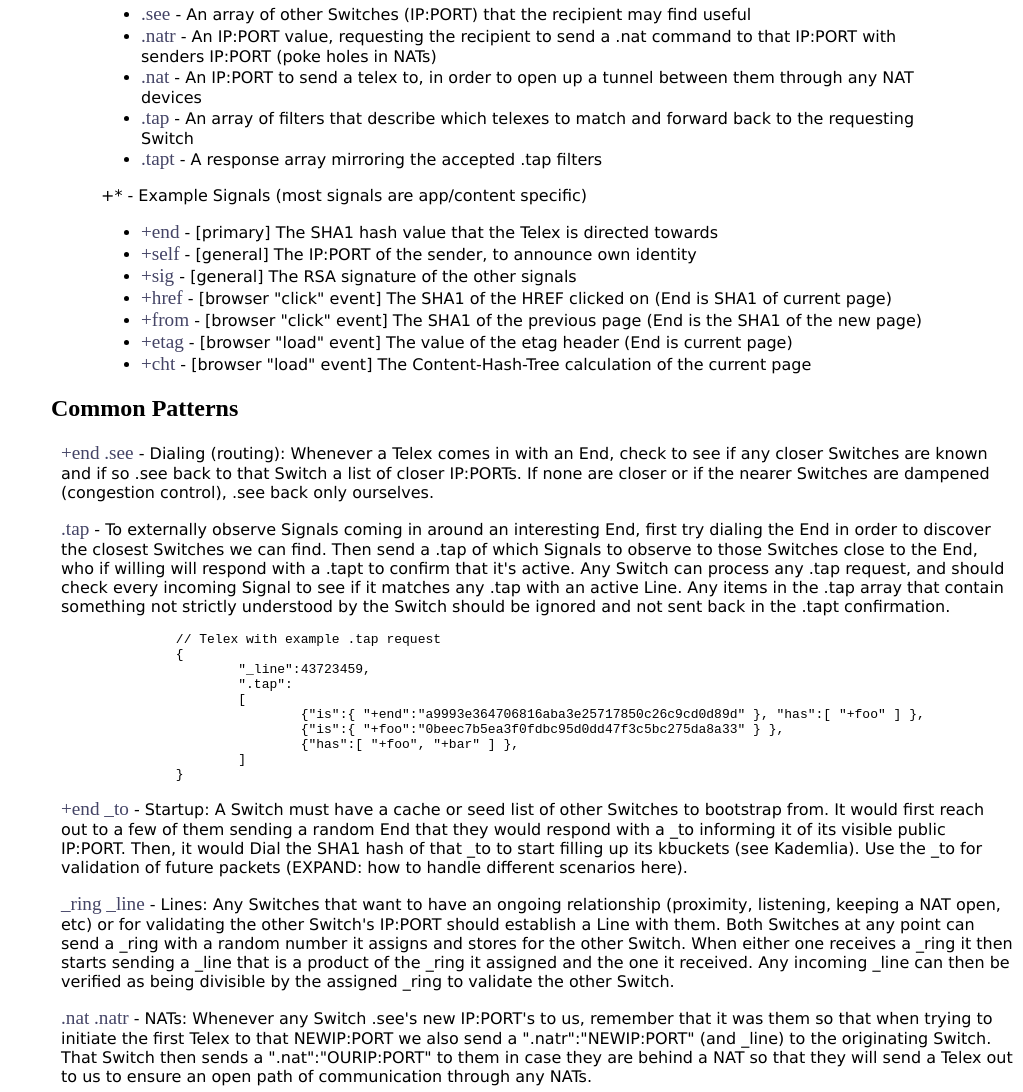
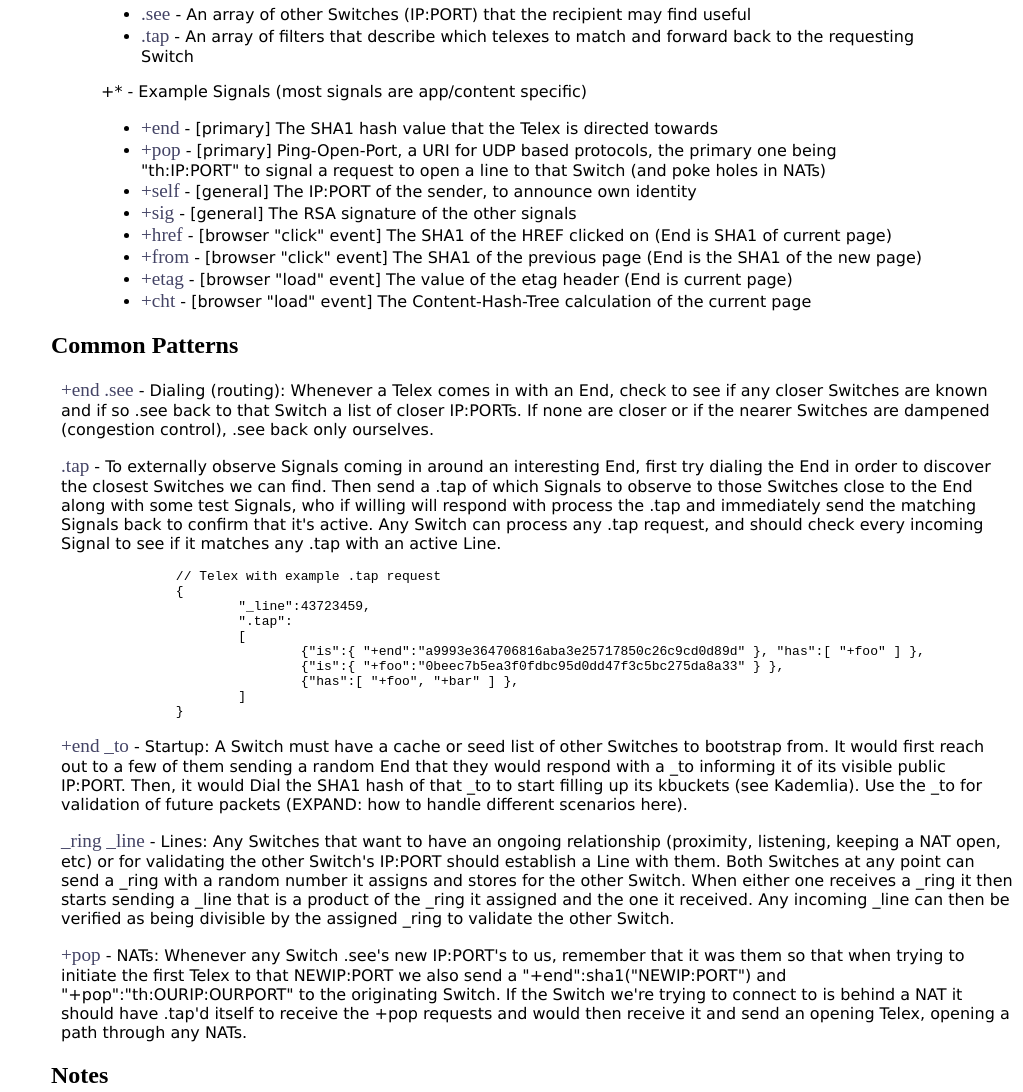
Before and after one commit to quartzjer/TeleHash, a plain HTML site: page org/index.html in a window 1280 px wide. Shown: the part 1826-2918 px from the top of the page, without its empty margins (257-1280 px from the left). Drawn offline with Linux system fonts and the light colour scheme.

Commit message:
removing .nat .natr replaced by +pop, and removed .tapt which is now just confirmed by sending test signals

```diff
--- a/org/index.html
+++ b/org/index.html
@@ -156,14 +156,12 @@
 		.* - Commands
 <blockquote>
 <li>			<big>.see</big> - An array of other Switches (IP:PORT) that the recipient may find useful
-<li>			<big>.natr</big> - An IP:PORT value, requesting the recipient to send a .nat command to that IP:PORT with senders IP:PORT (poke holes in NATs)
-<li>			<big>.nat</big> - An IP:PORT to send a telex to, in order to open up a tunnel between them through any NAT devices
 <li>			<big>.tap</big> - An array of filters that describe which telexes to match and forward back to the requesting Switch
-<li>			<big>.tapt</big> - A response array mirroring the accepted .tap filters
 </blockquote>
 		+* - Example Signals (most signals are app/content specific)
 <blockquote>
 <li>			<big>+end</big> - [primary] The SHA1 hash value that the Telex is directed towards
+<li>			<big>+pop</big> - [primary] Ping-Open-Port, a URI for UDP based protocols, the primary one being "th:IP:PORT" to signal a request to open a line to that Switch (and poke holes in NATs)
 <li>			<big>+self</big> - [general] The IP:PORT of the sender, to announce own identity
 <li>			<big>+sig</big> - [general] The RSA signature of the other signals
 <li>			<big>+href</big> - [browser "click" event] The SHA1 of the HREF clicked on (End is SHA1 of current page)
@@ -177,7 +175,7 @@
 
 <p>		<big>+end .see</big> - Dialing (routing): Whenever a Telex comes in with an End, check to see if any closer Switches are known and if so .see back to that Switch a list of closer IP:PORTs.  If none are closer or if the nearer Switches are dampened (congestion control), .see back only ourselves.
 
-<p>		<big>.tap</big> - To externally observe Signals coming in around an interesting End, first try dialing the End in order to discover the closest Switches we can find.  Then send a .tap of which Signals to observe to those Switches close to the End, who if willing will respond with a .tapt to confirm that it's active.  Any Switch can process any .tap request, and should check every incoming Signal to see if it matches any .tap with an active Line. Any items in the .tap array that contain something not strictly understood by the Switch should be ignored and not sent back in the .tapt confirmation.
+<p>		<big>.tap</big> - To externally observe Signals coming in around an interesting End, first try dialing the End in order to discover the closest Switches we can find.  Then send a .tap of which Signals to observe to those Switches close to the End along with some test Signals, who if willing will respond with process the .tap and immediately send the matching Signals back to confirm that it's active.  Any Switch can process any .tap request, and should check every incoming Signal to see if it matches any .tap with an active Line.
 <pre>
 		// Telex with example .tap request
 		{
@@ -196,7 +194,7 @@
 
 <p>		<big>_ring _line</big> - Lines: Any Switches that want to have an ongoing relationship (proximity, listening, keeping a NAT open, etc) or for validating the other Switch's IP:PORT should establish a Line with them.  Both Switches at any point can send a _ring with a random number it assigns and stores for the other Switch. When either one receives a _ring it then starts sending a _line that is a product of the _ring it assigned and the one it received.  Any incoming _line can then be verified as being divisible by the assigned _ring to validate the other Switch.
 
-<p>		<big>.nat .natr</big> - NATs: Whenever any Switch .see's new IP:PORT's to us, remember that it was them so that when trying to initiate the first Telex to that NEWIP:PORT we also send a ".natr":"NEWIP:PORT" (and _line) to the originating Switch.  That Switch then sends a ".nat":"OURIP:PORT" to them in case they are behind a NAT so that they will send a Telex out to us to ensure an open path of communication through any NATs.
+<p>		<big>+pop</big> - NATs: Whenever any Switch .see's new IP:PORT's to us, remember that it was them so that when trying to initiate the first Telex to that NEWIP:PORT we also send a "+end":sha1("NEWIP:PORT") and "+pop":"th:OURIP:OURPORT" to the originating Switch.  If the Switch we're trying to connect to is behind a NAT it should have .tap'd itself to receive the +pop requests and would then receive it and send an opening Telex, opening a path through any NATs.
 
 <h2>Notes</h2>
 
@@ -218,11 +216,10 @@
 	<ul><blockquote>
 		<li>Announcer - Only dials and sends signals, doesn't process any commands other than .see and doesn't send any _ring, possibly short-lived, can send signals.
 		<li>Listener - Stays running, also supports returning basic _ring/_line/_br so that it can send .tap commands in order to receive new signals, but processes no other commands.
-		<li>Friendly - Will send a _to and seed itself and track other Switches in order to respond to end signals, also supports .nat[r] commands, but doesn't process any signals or any .tap commands.
 		<li>Full - Supports all commands and relaying to any active .tap.
 	</blockquote></ul>
 
-<p>Friendly/Full Switches need to implement seeding, keeping lines open, a basic bucketing system that tracks active Switches at different distances from themselves.  A Full Switch needs to do basic duplicate detection, it should only process a unique set of signals at most once every 10 seconds (hash the sorted string sigs/values).
+<p>Full Switches need to implement seeding, keeping lines open, a basic bucketing system that tracks active Switches at different distances from themselves.  A Full Switch needs to do basic duplicate detection, it should only process a unique set of signals at most once every 10 seconds (hash the sorted string sigs/values).
 
 <p>The _br header is important to any long-lived Switch to prevent sudden flooding and to control bandwidth rates.  Every incoming Telex's raw byte size should be totaled for it's sender, and any outgoing Telex sent back to them should contain a _br header with the current total received from them.  The raw bytes sent out to any other Switch should also be tracked, so that the two can be compared.  If the bytes sent out grows to more than 10k over the last _br reported back from the recipient, no more should be sent until an updated _br is received.  This also works in reverse, if more than 10k is received beyond the last _br sent out, incoming Telexes can be dropped.  An artificially higher _br can always be sent to allow a bigger than 10k window.
 
```
